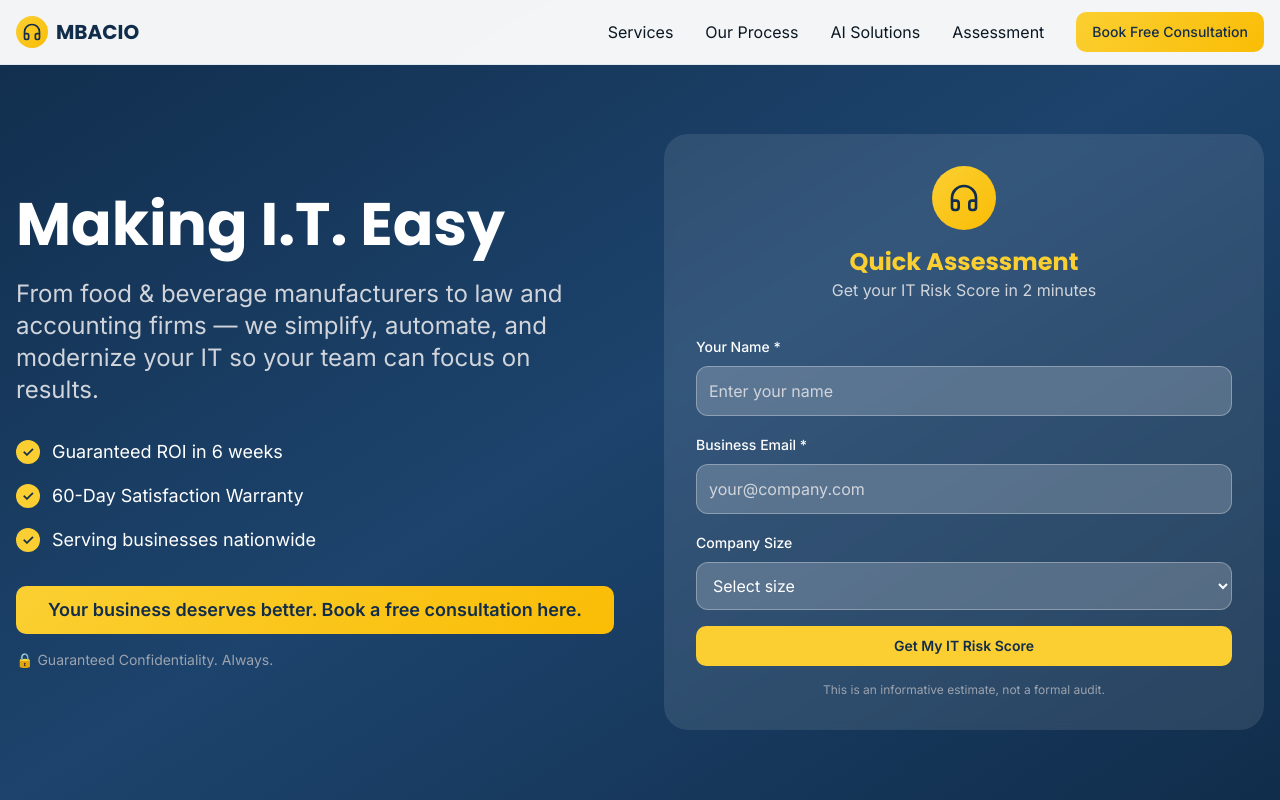
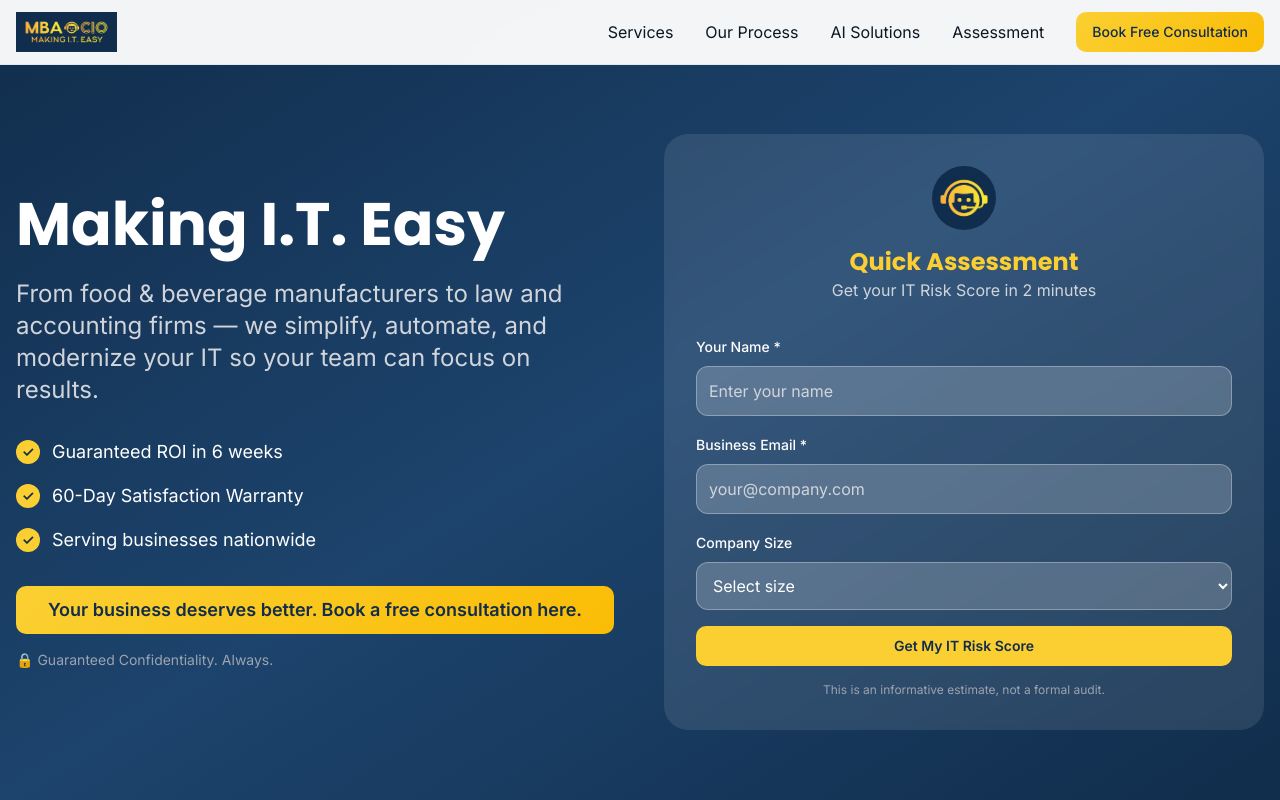
Before and after one commit to maxysadm-GH/easy-it-growth, a React (Vite) app: page / in a window 1280 px wide. Shown: the top 800 px of the page. Built offline with nearby package versions, Linux system fonts and the light colour scheme.

Commit message:
Update logo and icons
Replaced the existing logo and icon assets with the provided images.

```diff
--- a/src/components/Footer.tsx
+++ b/src/components/Footer.tsx
@@ -1,4 +1,3 @@
-
 import { Headphones, Mail, Phone, MapPin } from 'lucide-react';
 
 const Footer = () => {
@@ -9,10 +8,12 @@ const Footer = () => {
           {/* Company Info */}
           <div>
             <div className="flex items-center space-x-2 mb-6">
-              <div className="w-8 h-8 bg-gradient-yellow rounded-full flex items-center justify-center">
-                <Headphones className="w-5 h-5 text-navy" />
-              </div>
-              <span className="text-xl font-poppins font-bold">MBACIO</span>
+              <img
+                src="/lovable-uploads/ec151905-4eae-4fed-8284-05f239474d3c.png"
+                alt="MBACIO Logo"
+                className="h-10 w-auto"
+                style={{maxHeight: 40}}
+              />
             </div>
             <p className="text-gray-300 mb-6 leading-relaxed">
               Making I.T. Easy so you can focus on growing your business. Trusted by manufacturers, law firms, and CPA practices nationwide.
--- a/src/components/Hero.tsx
+++ b/src/components/Hero.tsx
@@ -1,6 +1,7 @@
+
 import { Button } from '@/components/ui/button';
-import { Headphones } from 'lucide-react';
 
+// Update to use blue background robot icon where previously had the Lucide Headphones
 const Hero = () => {
   return (
     <section className="min-h-screen bg-gradient-to-br from-navy via-deep-blue to-navy text-white pt-16 flex items-center">
@@ -53,8 +54,12 @@ const Hero = () => {
           <div className="relative">
             <div className="bg-white/10 backdrop-blur-sm rounded-3xl p-8 space-y-6">
               <div className="text-center mb-8">
-                <div className="w-16 h-16 bg-gradient-yellow rounded-full mx-auto mb-4 flex items-center justify-center">
-                  <Headphones className="w-8 h-8 text-navy" />
+                <div className="w-16 h-16 rounded-full mx-auto mb-4 flex items-center justify-center overflow-hidden">
+                  <img
+                    src="/lovable-uploads/444b256c-f552-4b14-aecd-395d6963a3ae.png"
+                    alt="Robot Head Icon"
+                    className="w-full h-full object-contain"
+                  />
                 </div>
                 <h3 className="text-2xl font-poppins font-bold text-accent">Quick Assessment</h3>
                 <p className="text-gray-300">Get your IT Risk Score in 2 minutes</p>
--- a/src/components/Navigation.tsx
+++ b/src/components/Navigation.tsx
@@ -1,8 +1,8 @@
 
 import { useState } from 'react';
 import { Button } from '@/components/ui/button';
-import { Menu, X, Headphones } from 'lucide-react';
 
+// Use your provided blue-background logo for the header
 const Navigation = () => {
   const [isMenuOpen, setIsMenuOpen] = useState(false);
 
@@ -12,10 +12,12 @@ const Navigation = () => {
         <div className="flex items-center justify-between h-16">
           {/* Logo */}
           <div className="flex items-center space-x-2">
-            <div className="w-8 h-8 bg-gradient-yellow rounded-full flex items-center justify-center">
-              <Headphones className="w-5 h-5 text-navy" />
-            </div>
-            <span className="text-xl font-poppins font-bold text-navy">MBACIO</span>
+            <img
+              src="/lovable-uploads/ec151905-4eae-4fed-8284-05f239474d3c.png"
+              alt="MBACIO Logo"
+              className="h-10 w-auto"
+              style={{maxHeight: 40}} // Responsive tweak, overwrite if needed
+            />
           </div>
 
           {/* Desktop Navigation */}
@@ -34,7 +36,11 @@ const Navigation = () => {
             className="md:hidden"
             onClick={() => setIsMenuOpen(!isMenuOpen)}
           >
-            {isMenuOpen ? <X className="w-6 h-6" /> : <Menu className="w-6 h-6" />}
+            <img
+              src="/lovable-uploads/444b256c-f552-4b14-aecd-395d6963a3ae.png"
+              alt="Menu"
+              className="w-8 h-8"
+            />
           </button>
         </div>
 
```
Also changed, not shown: public/lovable-uploads/444b256c-f552-4b14-aecd-395d6963a3ae.png (added), public/lovable-uploads/ec151905-4eae-4fed-8284-05f239474d3c.png (added).
